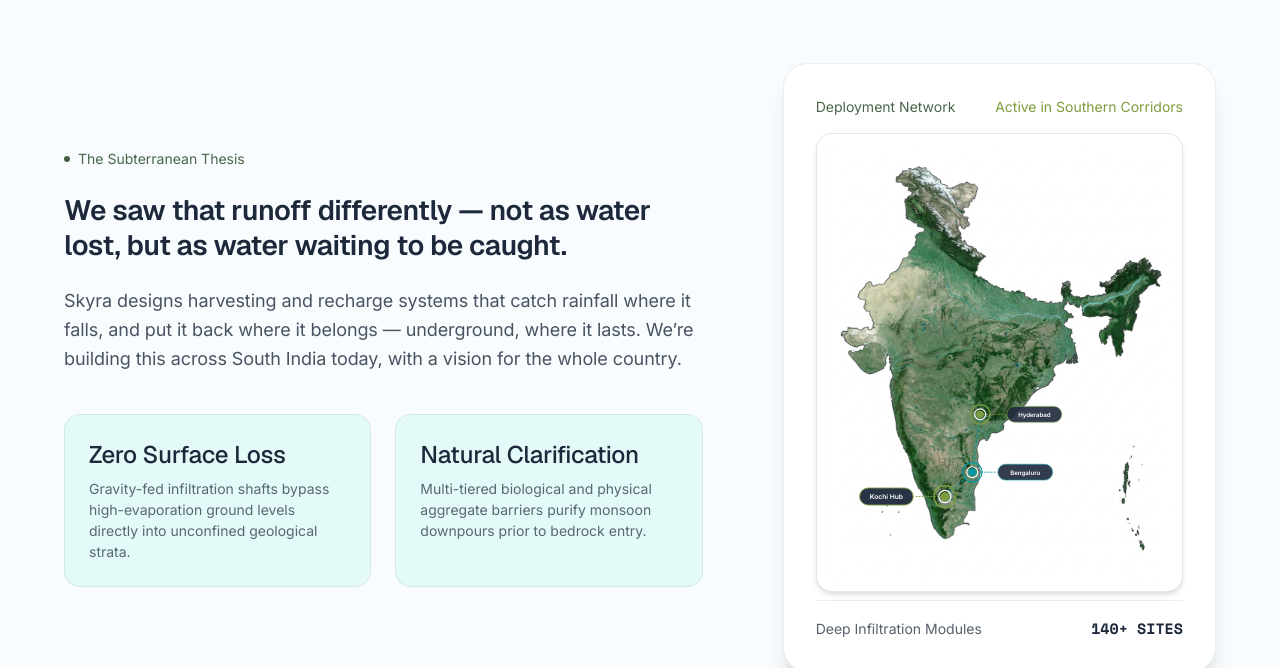
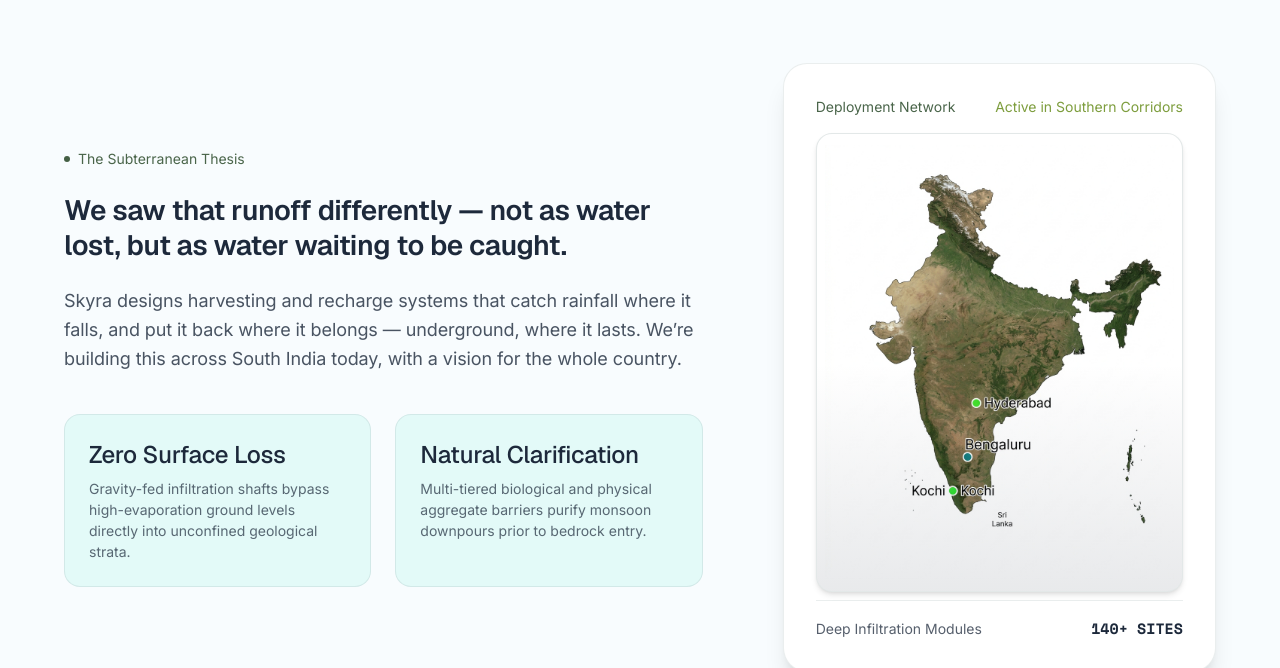
Before and after one commit to Arcnetic-pvt-ltd/SkyraWeb, a Next.js app: page / in a window 1280 px wide. Shown: the part 1700-2368 px from the top of the page. Built offline with nearby package versions, Linux system fonts and the light colour scheme.

Commit message:
fix: map image

```diff
--- a/src/components/landing/india-map-graphic.tsx
+++ b/src/components/landing/india-map-graphic.tsx
@@ -6,82 +6,18 @@ import Image from "next/image";
 export function IndiaMapGraphic() {
   return (
     <div className="relative w-full aspect-[4/5] rounded-2xl overflow-hidden select-none border border-muted-aquifer/20 shadow-md bg-white group">
-      {/* Real High-Resolution Clean Unlabelled Map of India */}
+      {/* High-Resolution Map of India with Kochi, Bengaluru, and Hyderabad Marked */}
       <Image
-        src="/images/india-map-clean.jpg"
-        alt="Map of India - Deployment Network"
+        src="/images/india-map-cities.jpg"
+        alt="Map of India - Deployment Network featuring Kochi, Bengaluru, and Hyderabad"
         fill
         sizes="(max-width: 768px) 100vw, 500px"
         className="object-contain p-2 transition-transform duration-700 ease-out group-hover:scale-105"
         priority
       />
 
-      {/* SVG Interactive Overlay for Only Kochi, Bengaluru, and Hyderabad */}
-      <svg
-        className="absolute inset-0 w-full h-full pointer-events-none z-10"
-        viewBox="0 0 600 700"
-        fill="none"
-        xmlns="http://www.w3.org/2000/svg"
-      >
-        {/* Connection pipeline line between active corridors */}
-        <path
-          d="M 210 570 L 255 530 L 268 435"
-          stroke="#0098a6"
-          strokeWidth="2"
-          strokeDasharray="5 4"
-          opacity="0.75"
-        >
-          <animate attributeName="stroke-dashoffset" values="18;0" dur="2.5s" repeatCount="indefinite" />
-        </path>
-
-        {/* 1. KOCHI (Kerala - Active Hub) */}
-        <g>
-          <line x1="210" y1="570" x2="160" y2="570" stroke="#7D9D3D" strokeWidth="1.5" strokeDasharray="3 2" />
-          <circle cx="210" cy="570" fill="none" r="18" stroke="#7D9D3D" strokeWidth="2.5">
-            <animate attributeName="r" dur="2.4s" repeatCount="indefinite" values="6;36" />
-            <animate attributeName="opacity" dur="2.4s" repeatCount="indefinite" values="1;0" />
-          </circle>
-          <circle cx="210" cy="570" fill="#7D9D3D" r="7" />
-          <circle cx="210" cy="570" fill="none" r="10" stroke="#ffffff" strokeWidth="2" />
-          {/* Label Pin */}
-          <rect x="70" y="556" width="88" height="28" rx="14" fill="#1D293B" stroke="#7D9D3D" strokeWidth="1.5" opacity="0.95" />
-          <text x="114" y="574" fill="#ffffff" fontFamily="Inter, sans-serif" fontSize="11" fontWeight="700" textAnchor="middle">
-            Kochi Hub
-          </text>
-        </g>
-
-        {/* 2. BENGALURU (Karnataka) */}
-        <g>
-          <line x1="255" y1="530" x2="295" y2="530" stroke="#0098a6" strokeWidth="1.5" strokeDasharray="3 2" />
-          <circle cx="255" cy="530" fill="none" r="16" stroke="#0098a6" strokeWidth="2">
-            <animate attributeName="r" begin="0.8s" dur="2.4s" repeatCount="indefinite" values="6;30" />
-            <animate attributeName="opacity" begin="0.8s" dur="2.4s" repeatCount="indefinite" values="0.9;0" />
-          </circle>
-          <circle cx="255" cy="530" fill="#0098a6" r="6" />
-          <circle cx="255" cy="530" fill="none" r="9" stroke="#ffffff" strokeWidth="1.8" />
-          {/* Label Pin */}
-          <rect x="297" y="517" width="90" height="26" rx="13" fill="#1D293B" stroke="#0098a6" strokeWidth="1" opacity="0.9" />
-          <text x="342" y="534" fill="#ffffff" fontFamily="Inter, sans-serif" fontSize="10" fontWeight="600" textAnchor="middle">
-            Bengaluru
-          </text>
-        </g>
-
-        {/* 3. HYDERABAD (Telangana) */}
-        <g>
-          <line x1="268" y1="435" x2="310" y2="435" stroke="#7D9D3D" strokeWidth="1.5" strokeDasharray="3 2" />
-          <circle cx="268" cy="435" fill="none" r="16" stroke="#7D9D3D" strokeWidth="2">
-            <animate attributeName="r" begin="0.4s" dur="2.4s" repeatCount="indefinite" values="6;30" />
-            <animate attributeName="opacity" begin="0.4s" dur="2.4s" repeatCount="indefinite" values="0.9;0" />
-          </circle>
-          <circle cx="268" cy="435" fill="#7D9D3D" r="6" />
-          <circle cx="268" cy="435" fill="none" r="9" stroke="#ffffff" strokeWidth="1.8" />
-          {/* Label Pin */}
-          <rect x="312" y="422" width="90" height="26" rx="13" fill="#1D293B" stroke="#7D9D3D" strokeWidth="1" opacity="0.9" />
-          <text x="357" y="439" fill="#ffffff" fontFamily="Inter, sans-serif" fontSize="10" fontWeight="600" textAnchor="middle">
-            Hyderabad
-          </text>
-        </g>
-      </svg>
+      {/* Ambient gradient overlay */}
+      <div className="absolute inset-0 bg-gradient-to-t from-deep-aquifer/10 via-transparent to-transparent pointer-events-none" />
     </div>
   );
 }
```
Also changed, not shown: public/images/india-map-cities.jpg (added).
